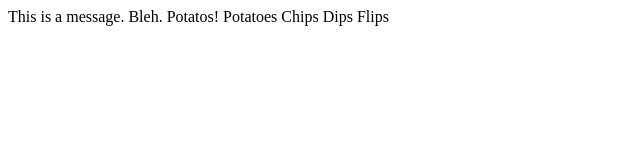
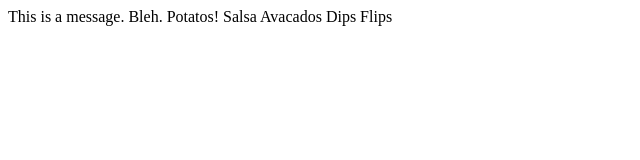
Before and after one commit to DevMtn-Practice-Org/dv-mt-grp-prjct, a plain HTML site: page index.html in a window 1280 px wide. Shown: the full height of the page, 0-640 px from the left. Drawn offline with nearby package versions, Linux system fonts and the light colour scheme; some packages are replaced by stand-ins of ours.

Commit message:
Tasty toppings

```diff
--- a/index.html
+++ b/index.html
@@ -8,10 +8,12 @@
 
   This is a message.
   Bleh. Potatos!
-  Potatoes
-  Chips
+  Salsa
+  Avacados
   Dips
   Flips
+
+
 
      <script src="https://ajax.googleapis.com/ajax/libs/angularjs/1.4.3/angular.js"></script>
      <script src="https://ajax.googleapis.com/ajax/libs/angularjs/1.4.3/angular-route.js"></script>
```
